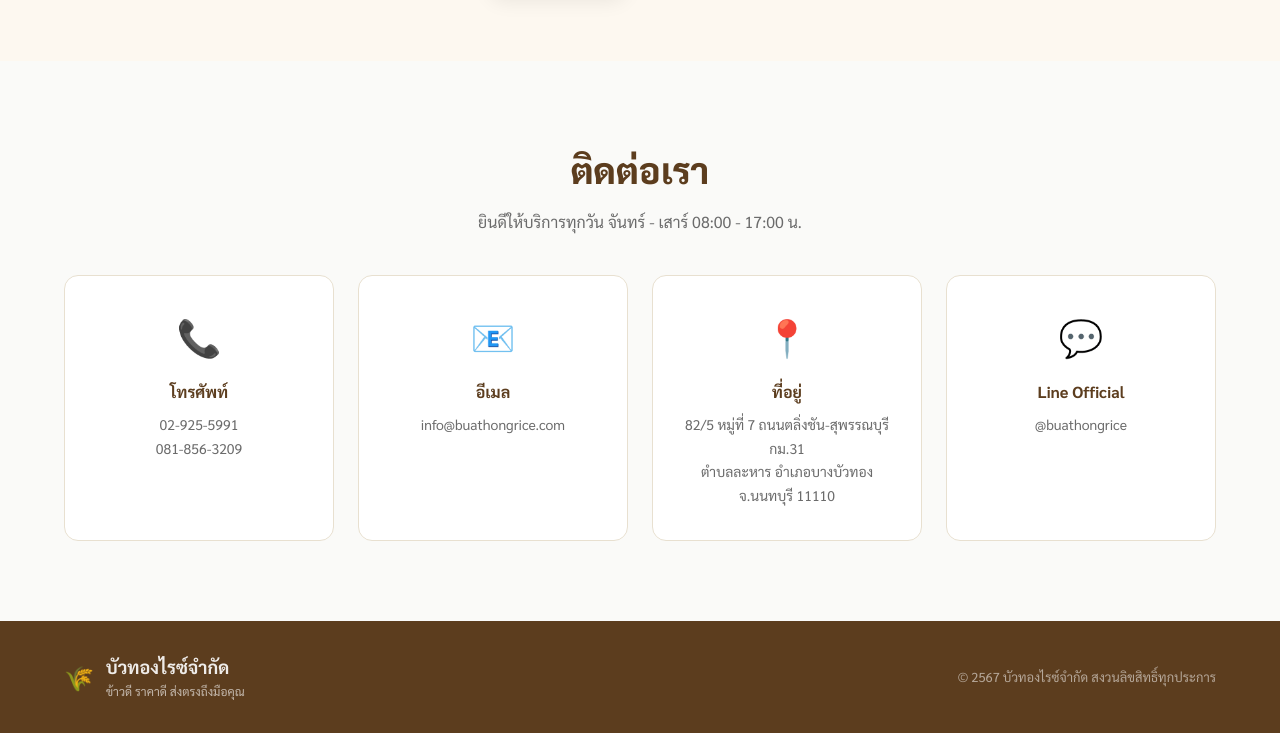
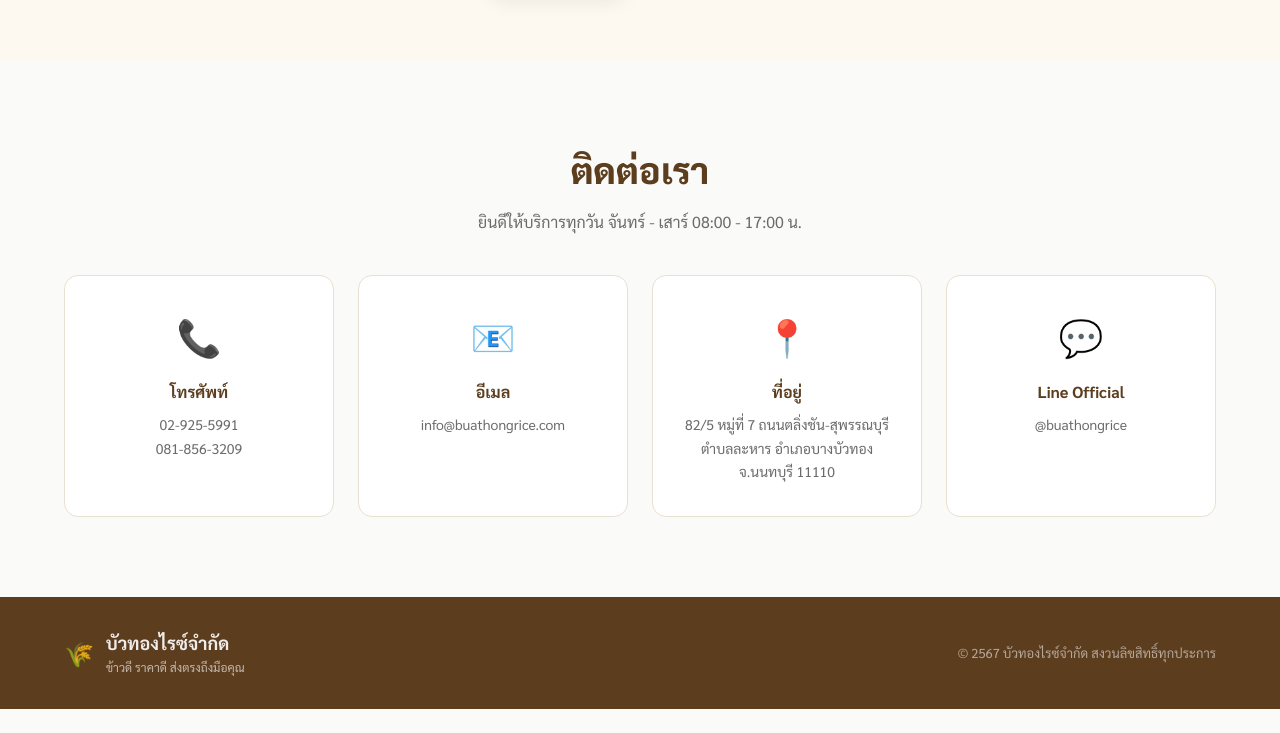
Before and after one commit to bestth304-collab/buathong-rice, a website: page public/index.html in a window 1280 px wide. Shown: the part 2257-2990 px from the top of the page. After the commit the page ends 2966 px from the top, so only its background shows below. Drawn offline with Linux system fonts and the light colour scheme; no server answers; a script that the page names is missing.

Commit message:
Remove กม.31 from address
Co-Authored-By: Claude Sonnet 4.6 <noreply@anthropic.com>

```diff
--- a/public/index.html
+++ b/public/index.html
@@ -120,7 +120,7 @@
       <div class="contact-grid">
         <div class="contact-card"><div class="contact-icon">📞</div><h3>โทรศัพท์</h3><p>02-925-5991<br>081-856-3209</p></div>
         <div class="contact-card"><div class="contact-icon">📧</div><h3>อีเมล</h3><p>info@buathongrice.com</p></div>
-        <div class="contact-card"><div class="contact-icon">📍</div><h3>ที่อยู่</h3><p>82/5 หมู่ที่ 7 ถนนตลิ่งชัน-สุพรรณบุรี กม.31<br>ตำบลละหาร อำเภอบางบัวทอง จ.นนทบุรี 11110</p></div>
+        <div class="contact-card"><div class="contact-icon">📍</div><h3>ที่อยู่</h3><p>82/5 หมู่ที่ 7 ถนนตลิ่งชัน-สุพรรณบุรี<br>ตำบลละหาร อำเภอบางบัวทอง จ.นนทบุรี 11110</p></div>
         <div class="contact-card"><div class="contact-icon">💬</div><h3>Line Official</h3><p>@buathongrice</p></div>
       </div>
     </div>
```
